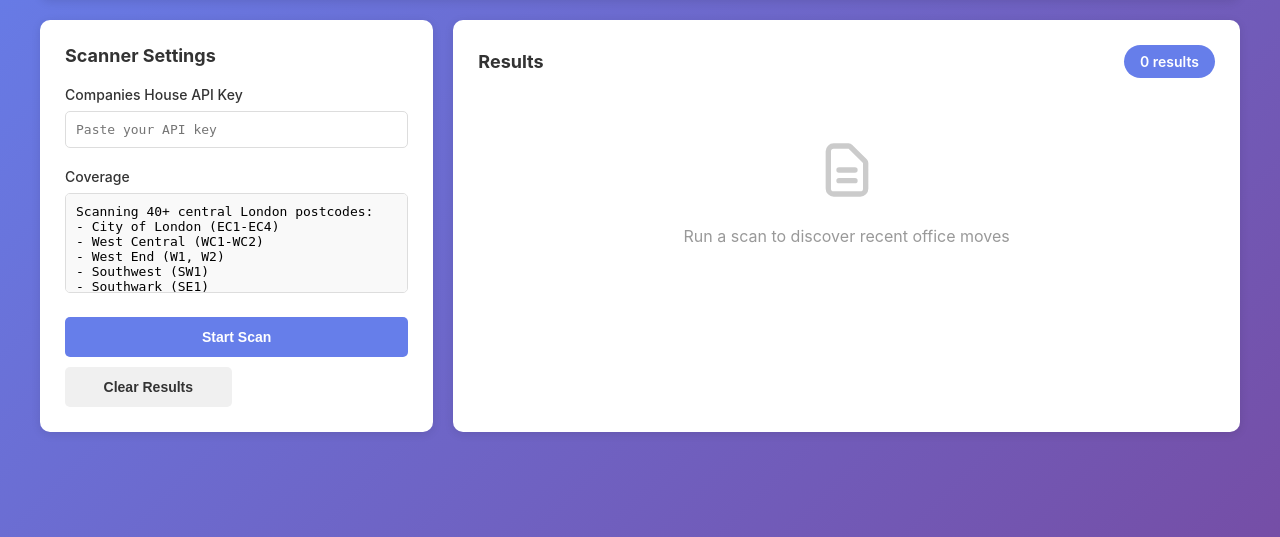
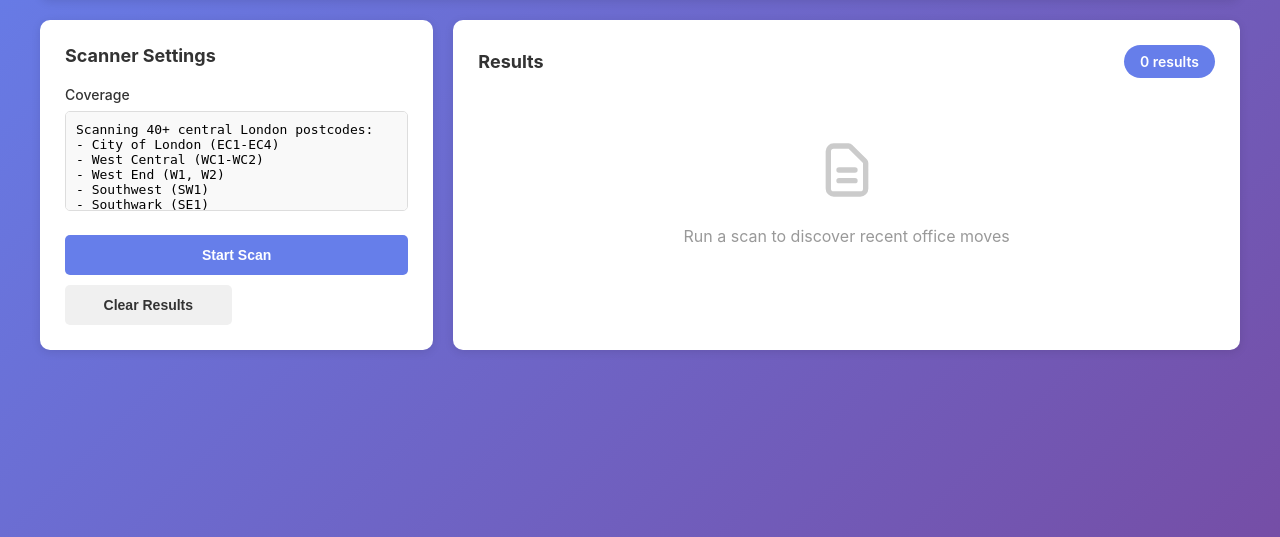
Before and after one commit to maddieprole-coder/Tracker, a Flask app: page / in a window 1280 px wide. Shown: the part 141-678 px from the top of the page. Run offline with Flask 3, Linux system fonts and the light colour scheme.

Commit message:
Remove API key input field from frontend
- Removed API key input box since it's hardcoded
- Removed required validation check
- Simplified form submission

Co-Authored-By: Claude Haiku 4.5 <noreply@anthropic.com>
Claude-Session: https://claude.ai/code/session_019A7qpaP5EnW91JoDeayqzp

```diff
--- a/templates/index.html
+++ b/templates/index.html
@@ -331,16 +331,6 @@
 
                 <form id="scanForm">
                     <div class="form-group">
-                        <label for="apiKey">Companies House API Key</label>
-                        <input
-                            type="password"
-                            id="apiKey"
-                            placeholder="Paste your API key"
-                            required
-                        >
-                    </div>
-
-                    <div class="form-group">
                         <label>Coverage</label>
                         <textarea readonly style="min-height: 100px; background: #f9f9f9;">Scanning 40+ central London postcodes:
 - City of London (EC1-EC4)
@@ -398,15 +388,9 @@
         document.getElementById('scanForm').addEventListener('submit', async (e) => {
             e.preventDefault();
 
-            const apiKey = document.getElementById('apiKey').value;
             const scanButton = document.getElementById('scanButton');
             const statusMessage = document.getElementById('statusMessage');
             const scanProgress = document.getElementById('scanProgress');
-
-            if (!apiKey) {
-                showStatus('API key is required', 'error');
-                return;
-            }
 
             scanButton.disabled = true;
             scanButton.textContent = 'Scanning...';
@@ -418,7 +402,7 @@
                 const startResponse = await fetch('/api/start-scan', {
                     method: 'POST',
                     headers: { 'Content-Type': 'application/json' },
-                    body: JSON.stringify({ api_key: apiKey })
+                    body: JSON.stringify({})
                 });
 
                 if (!startResponse.ok) {
```
